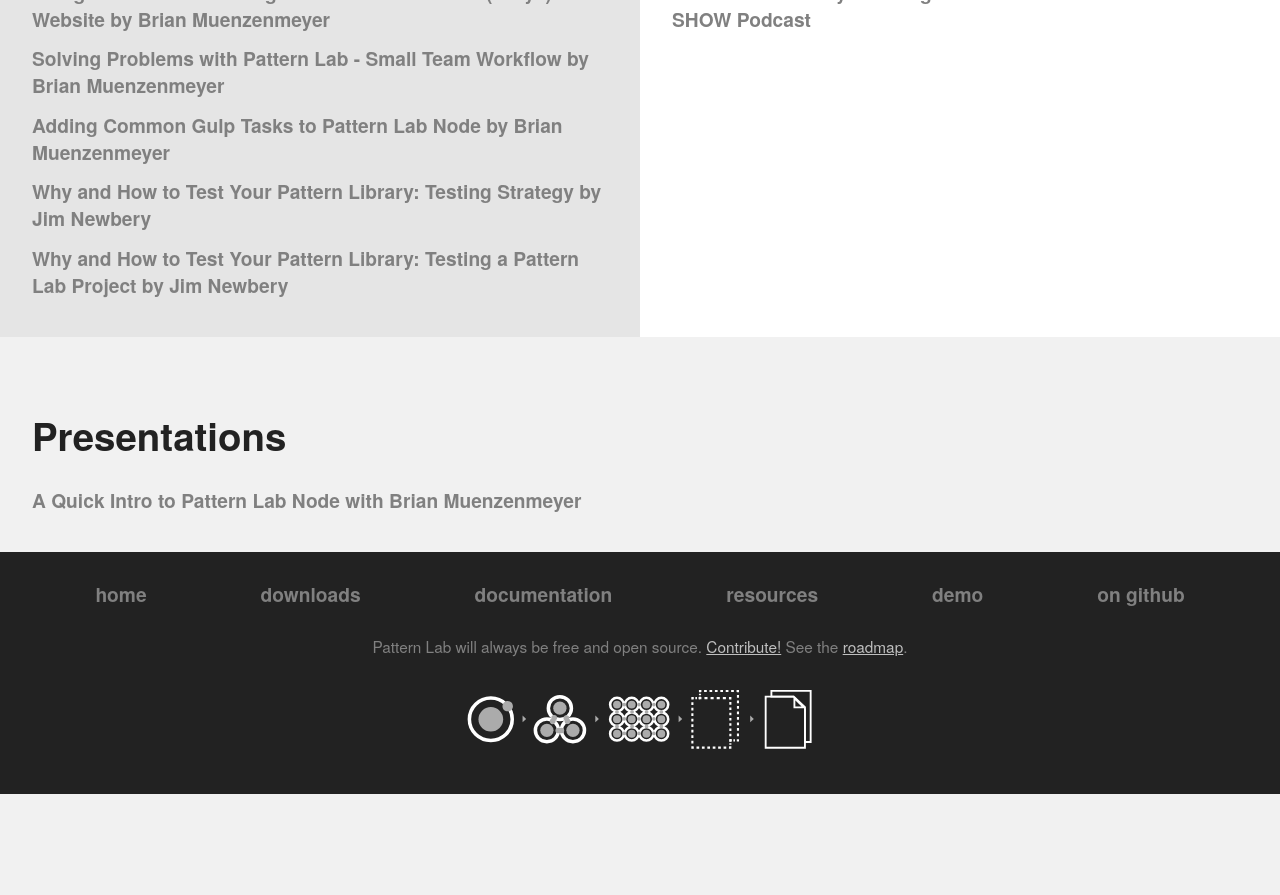
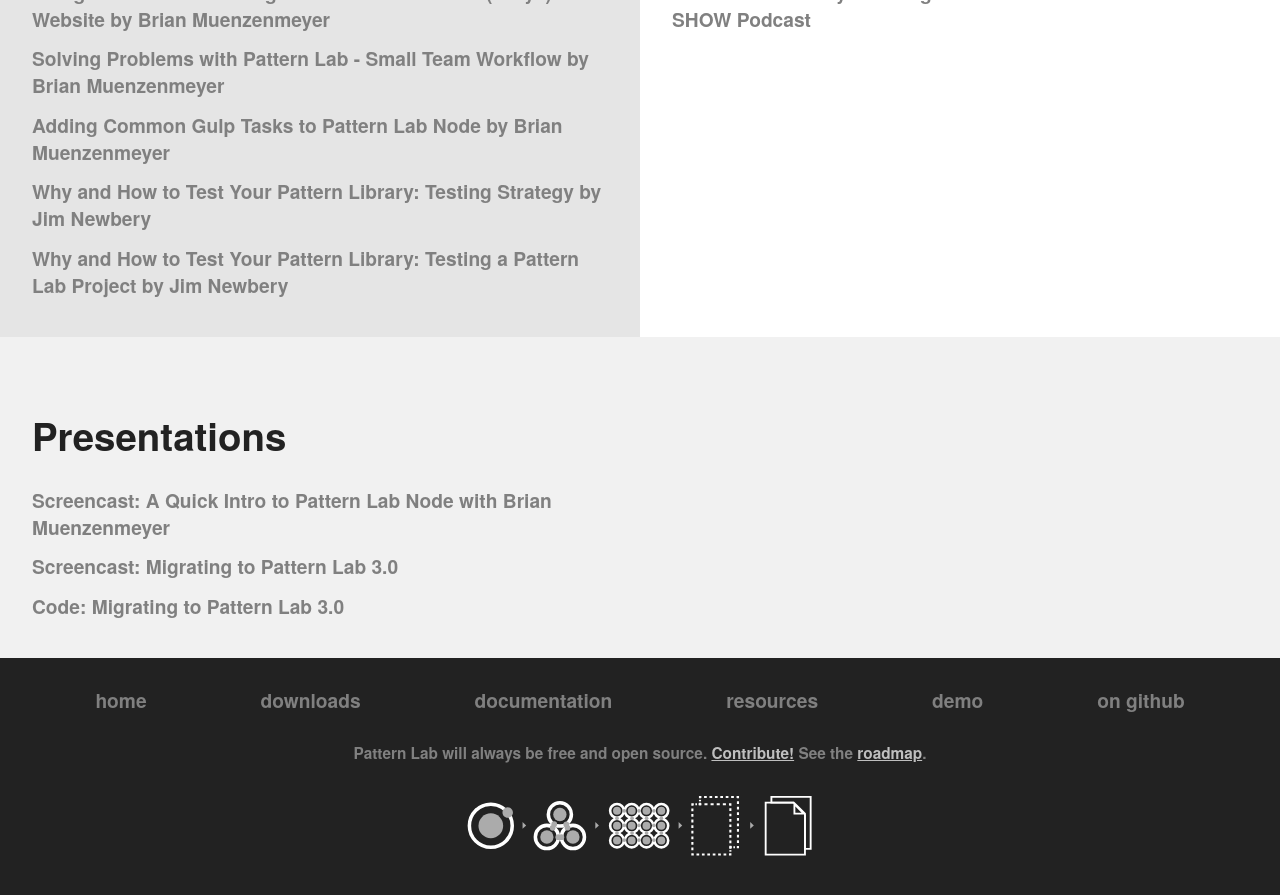
Before and after one commit to pattern-lab/website, a Jekyll site: the page built from resources.html, in a window 1280 px wide and 900 px high, scrolled down 1121 px. Shown: the top 895 px of the window. Built offline with Jekyll 4.4.1, drawn with Linux system fonts in a browser that asks for light colours; before the commit the page ends 1915 px from its top, so only the background shows below that.

Commit message:
feat(resources): add migration screencast links

```diff
--- a/resources.html
+++ b/resources.html
@@ -72,7 +72,9 @@
 	<div class="tile tile--flex tile--fancy2">
 	    <h2 class="language-btn">Presentations</h2>
 	    <ul class="link-list">
-	       <li class="link-list__item"><strong><a class="link-list__link" href="https://css-tricks.com/video-screencasts/149-quick-intro-pattern-lab-node-brian-muenzenmeyer/">A Quick Intro to Pattern Lab Node with Brian Muenzenmeyer</a></strong></li>
+           <li class="link-list__item"><strong><a class="link-list__link" href="https://css-tricks.com/video-screencasts/149-quick-intro-pattern-lab-node-brian-muenzenmeyer/">Screencast: A Quick Intro to Pattern Lab Node with Brian Muenzenmeyer</a></strong></li>
+           <li class="link-list__item"><strong><a class="link-list__link" href="https://www.youtube.com/watch?v=hIH-lI1QTns&t=1s">Screencast: Migrating to Pattern Lab 3.0</a></strong></li>
+           <li class="link-list__item"><strong><strong><a class="link-list__link" href="https://github.com/bmuenzenmeyer/pl-migrate-example">Code: Migrating to Pattern Lab 3.0</a></strong></li>
 	    </ul>
 	</div>
 
```
